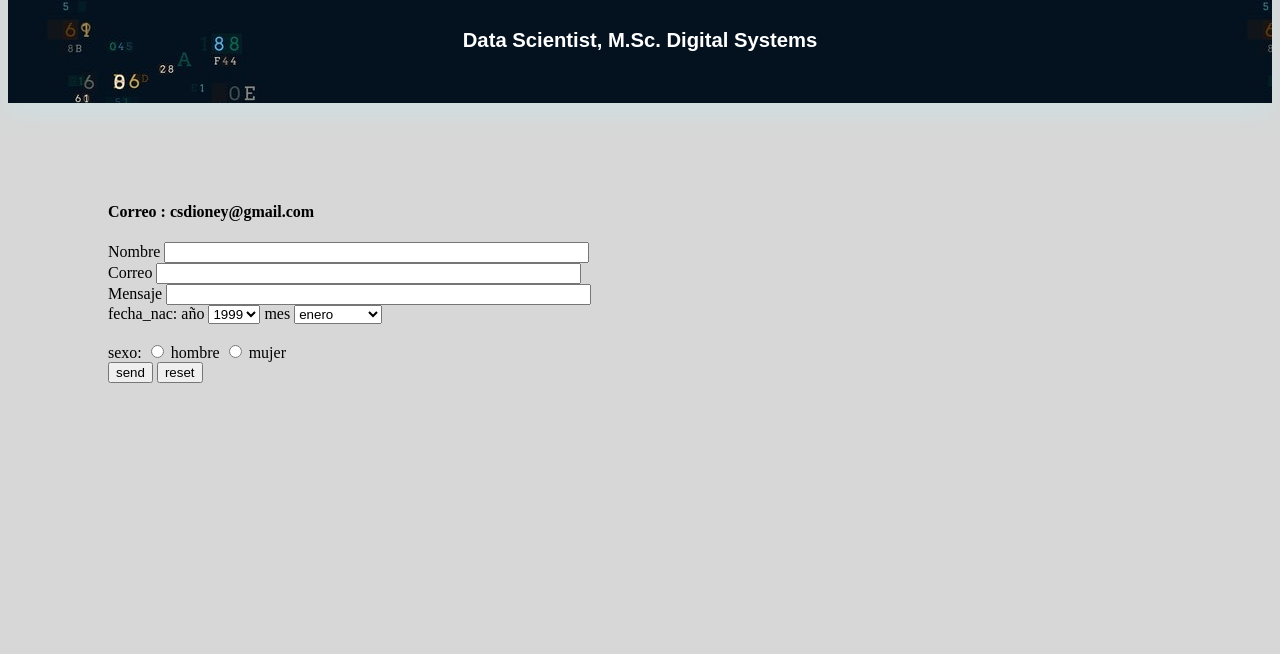
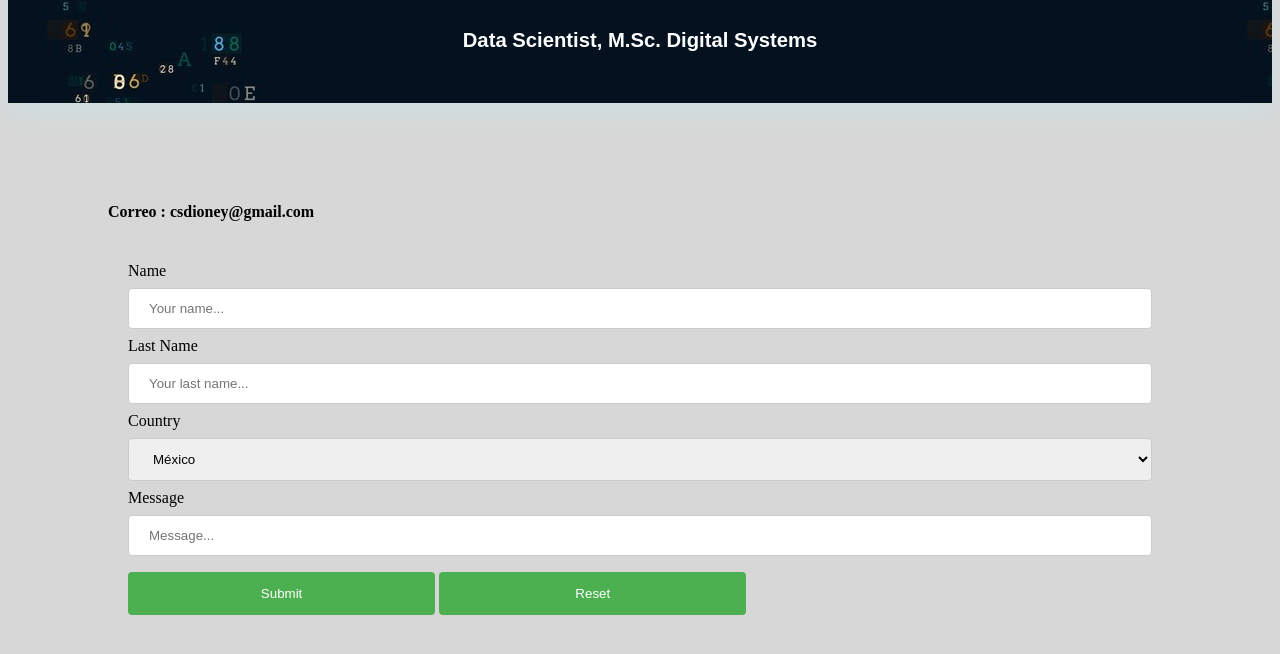
Before and after one commit to DioneyC/Portfolio, a plain HTML site: page contact.html in a window 1280 px wide. Shown: the part 124-778 px from the top of the page. Drawn offline with Linux system fonts and the light colour scheme.

Commit message:
Mejorando los Forms, no tiene para mandar mensaje por correo

```diff
--- a/contact.html
+++ b/contact.html
@@ -35,45 +35,29 @@
             <h4> Correo : csdioney@gmail.com </h4>
             <!--<form enctype="text/plain" action="mailto:csdioney@gmail.com" method="POST">  -->
 
-            <form action="https://formsubmit.co/csdioney@gmail.com" method="POST">
-            <label > Nombre  </label>
-            <input type = "text" name = "nombre" size="50"/> <br/>
-            <label > Correo  </label>
-            <input type = "text" name = "correo" size="50"/> <br/>
-            <label > Mensaje  </label>
-            <input type = "text" name = "correo" size="50"/> <br/>
-            <label for="fecha_nac"> fecha_nac: </label>
-            <label> año </label>
-            <select name = "fecha">
-                <option value="1999"> 1999 </option>
-                <option value="2000"> 2000 </option>
-                <option value="2001"> 2001 </option>
-                <option value="2002"> 2002 </option>
-                <option value="2003"> 2003 </option>
-            </select>
-            <label> mes </label>
-            <select name = "fecha">
-                <option value="enero"> enero </option>
-                <option value="febrero"> febrero </option>
-                <option value="marzo"> marzo </option>
-                <option value="abril"> abril </option>
-                <option value="mayo"> mayo </option>
-                <option value="junio"> junio </option>
-                <option value="julio"> julio </option>
-                <option value="agosto"> agosto </option>
-                <option value="septiembre"> septiembre </option>
-                <option value="octubre"> octubre </option>
-                <option value="noviembre"> noviembre </option>
-                <option value="diciembre"> diciembre </option>
-            </select><br/><br/>
-            <label for="sexo"> sexo: </label>
-            <input type="radio" name="sexo" value="hombre"/>
-            <label> hombre </label>
-            <input type="radio" name="sexo" value="mujer"/>
-            <label> mujer </label> <br/>
+            <div class = "Form">
+                <form action="/action_page.php">
+                  <label for="fname">Name </label>
+                  <input type="text" id="fname" name="firstname" placeholder="Your name...">
 
-            <input type="submit" value="send">
-            <input type="reset" value="reset">
+                  <label for="lname">Last Name</label>
+                  <input type="text" id="lname" name="lastname" placeholder="Your last name...">
+
+                  <label for="country">Country</label>
+                  <select id="country" name="country">
+                    <option value="australia"> México </option>
+                    <option value="canada"> Colombia </option>
+                    <option value="usa"> Chile </option>
+                    <option value="usa"> Otro </option>
+                  </select>
+                  <label for="fname"> Message </label>
+                  <input type="text" id="message" name="message" placeholder="Message...">
+                  <input type="submit" value="Submit">
+                  <input type="reset" value="Reset">
+
+                </form>
+            </div>
+
     </body>
 
 </html>
--- a/css/estilos.css
+++ b/css/estilos.css
@@ -59,6 +59,56 @@ body{
     display: block;
 }
 
+
+.Form{
+     padding: 20px;
+     text-align: left;
+}
+
+input[type=text], select {
+width: 100%;
+padding: 12px 20px;
+margin: 8px 0;
+display: inline-block;
+border: 1px solid #ccc;
+border-radius: 4px;
+box-sizing: border-box;
+}
+
+input[type=submit] {
+width: 30%;
+background-color: #4CAF50;
+color: white;
+padding: 14px 20px;
+margin: 8px 0;
+border: none;
+border-radius: 4px;
+cursor: pointer;
+}
+
+input[type=reset] {
+    width: 30%;
+    background-color: #4CAF50;
+    color: white;
+    padding: 14px 20px;
+    margin: 8px 0;
+    border: none;
+    border-radius: 4px;
+    cursor: pointer;
+    }
+
+input[type=submit]:hover {
+background-color: #92c695;
+}
+input[type=reset]:hover {
+    background-color: #92c695;
+}
+/*div {
+border-radius: 5px;
+background-color: #f2f2f2;
+padding: 20px;
+}*/
+
 .Cuerpo{
     margin: 100px;
     text-align: justify;
```
